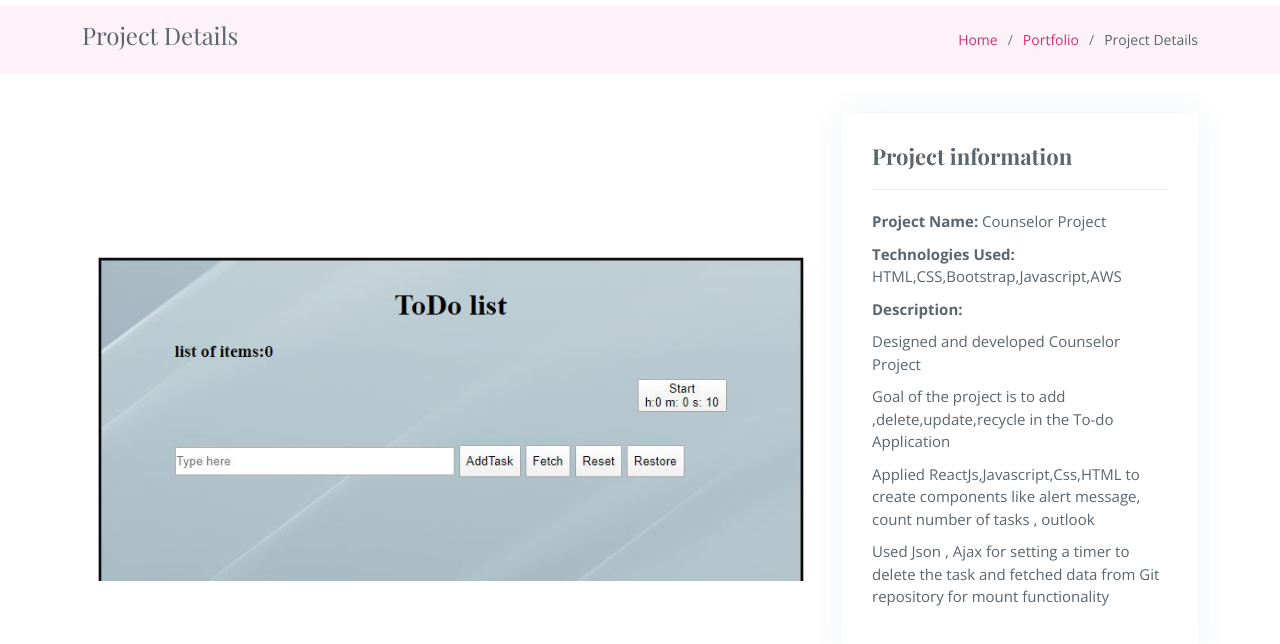
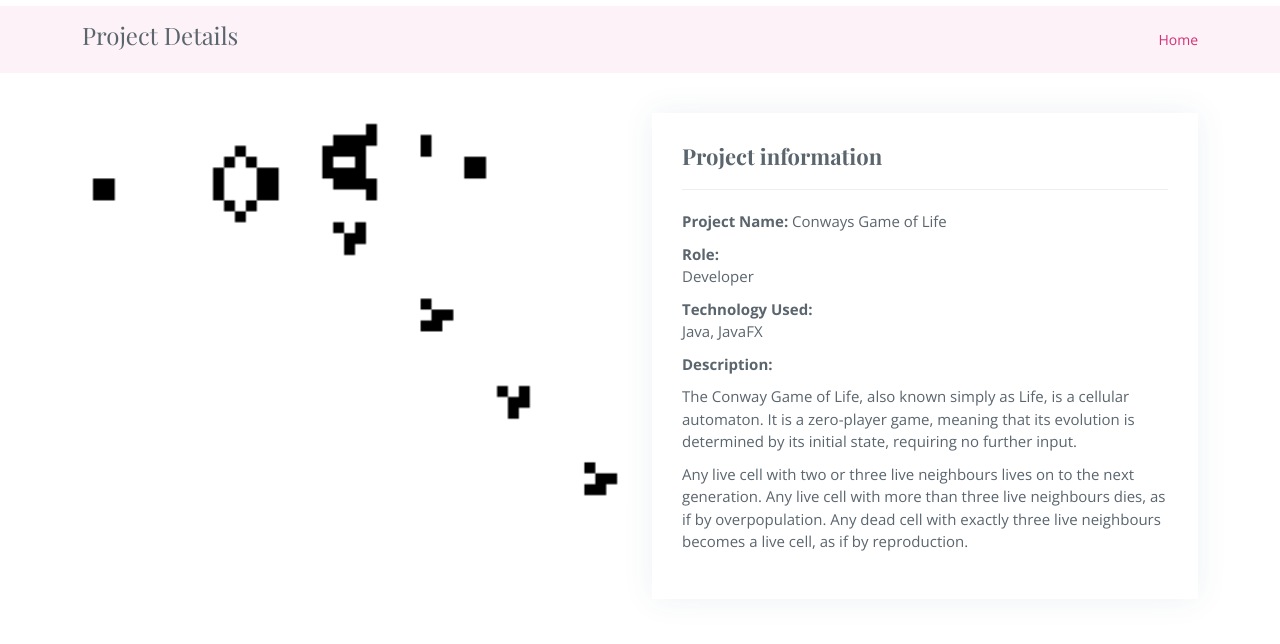
Before and after one commit to Vaishnavi-Palabatla/Vaishnavi_Palabatla_portfolio, a plain HTML site: page javaproject2.html in a window 1280 px wide. Shown: the part 54-698 px from the top of the page. Drawn offline with nearby package versions, Linux system fonts and the light colour scheme; a script that the page names is missing; a web font is replaced by a local one.

Commit message:
changes done

```diff
--- a/practicum.html
+++ b/javaproject2.html
@@ -5,7 +5,7 @@
   <meta charset="utf-8">
   <meta content="width=device-width, initial-scale=1.0" name="viewport">
 
-  <title>ILMS</title>
+  <title>conways game of life </title>
   <meta content="" name="description">
   <meta content="" name="keywords">
 
@@ -72,8 +72,8 @@
           <h2>Project Details</h2>
           <ol>
             <li><a href="index.html">Home</a></li>
-            <li><a href="practicum.html">Portfolio</a></li>
-            <li>Project Details</li>
+            <!-- <li><a href="portfolio.html">Portfolio</a></li>
+            <li>Project Details</li> -->
           </ol>
         </div>
 
@@ -86,38 +86,38 @@
 
         <div class="row gy-4">
 
-          <div class="col-lg-8">
+          <div class="col-lg-6">
             <div class="portfolio-details-slider swiper-container">
               <div class="swiper-wrapper align-items-center">
 
                 <div class="swiper-slide">
-                  <img src="assets/img/portfolio/todo1.jpg" alt="">
+                  <img src="assets/img/portfolio/cgl.gif" alt="">
                 </div>
 
-                <div class="swiper-slide">
-                  <img src="assets/img/portfolio/todo2.jpg" alt="">
-                </div>
-
-                <div class="swiper-slide">
-                  <img src="assets/img/portfolio/todo3.jpg" alt="">
-                </div>
 
               </div>
               <div class="swiper-pagination"></div>
             </div>
           </div>
 
-          <div class="col-lg-4">
+          <div class="col-lg-6">
             <div class="portfolio-info">
               <h3>Project information</h3>
               <ul>
-                <li><strong>Project Name:</strong> Counselor Project </li>
-                <li><strong>Technologies Used:</strong><br>HTML,CSS,Bootstrap,Javascript,AWS  </li>
+                <li><strong>Project Name:</strong> Conways Game of Life </li>
+                <li><strong>Role:</strong><br>Developer</li>
+                  <li><strong>Technology Used:</strong><br>Java, JavaFX  </li>
                 <li><strong>Description:</strong></li>
-                 <li> Designed and developed Counselor Project </li>
-                <li> Goal of the project is to add ,delete,update,recycle in the To-do Application </li>
-                <li>Applied ReactJs,Javascript,Css,HTML to create components like alert message, count number of tasks , outlook </li>
-                <li>Used Json , Ajax for setting a timer to delete the task and fetched data from Git repository for mount functionality</li>
+                 <li>
+                    The Conway Game of Life, also known simply as Life, is a cellular automaton. It is a zero-player game, meaning that its evolution is determined by its initial state, requiring no further input.
+
+</li>
+
+                <li> Any live cell with two or three live neighbours lives on to the next generation. Any live cell with more than three live neighbours dies, as if by overpopulation. Any dead cell with exactly three live neighbours becomes a live cell, as if by reproduction.
+</li>
+
+
+
               </ul>
             </div>
 
@@ -129,7 +129,6 @@
     </section><!-- End Portfolio Details Section -->
 
   </main><!-- End #main -->
-
 
 
   <a href="#" class="back-to-top d-flex align-items-center justify-content-center"><i class="bi bi-arrow-up-short"></i></a>
```
Also changed, not shown: index.html (+1 -1 lines), javaproject.html (+2 -2 lines), portfolio-details.html (+5 -5 lines), pythonproject.html (+2 -2 lines), reactproject2.html (+2 -2 lines), reactproject3.html (+2 -2 lines).
